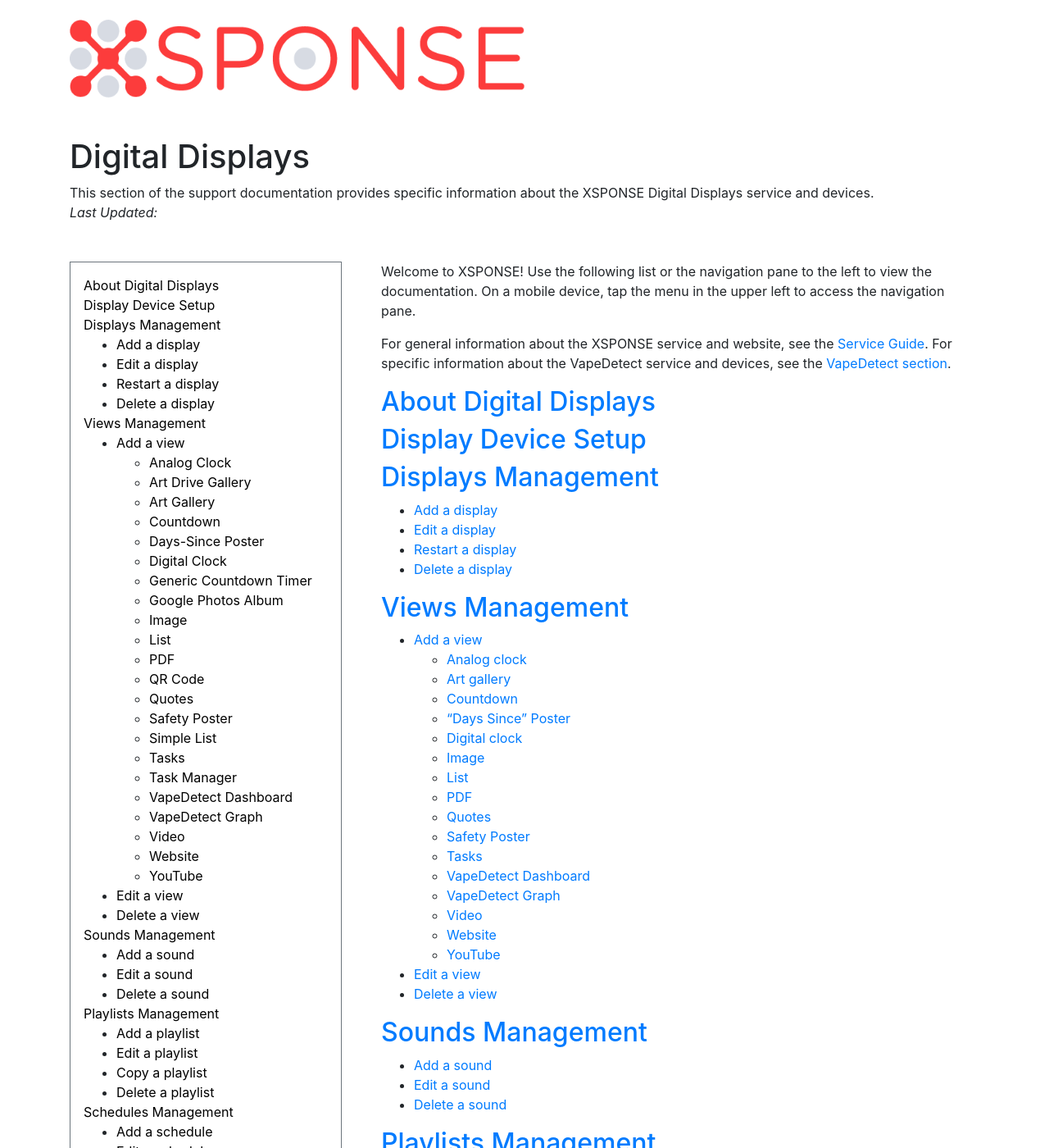
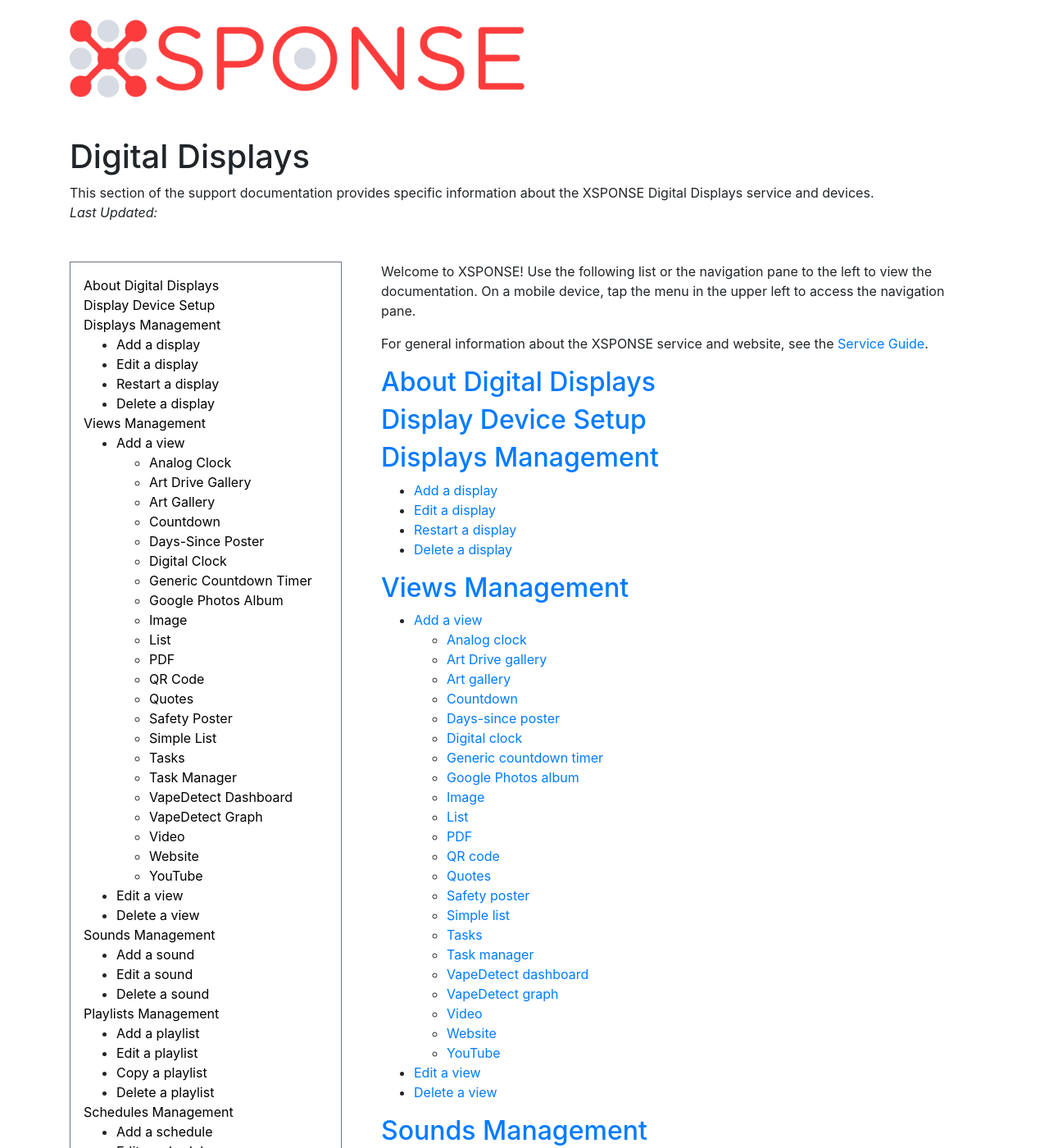
Before and after one commit to NrsSystems/docs, a Jekyll site: the page built from digital-displays/index.md, in a window 1280 px wide and 1400 px high. Shown: the whole window at 82% size. Built offline with Jekyll 4.4.1, drawn with Linux system fonts in a browser that asks for light colours; our own code applies the rules of GitHub Pages for plain Markdown files.

Commit message:
Update index.md

```diff
--- a/digital-displays/index.md
+++ b/digital-displays/index.md
@@ -4,7 +4,7 @@ abstract: This section of the support documentation provides specific informatio
 ---
 Welcome to XSPONSE! Use the following list or the navigation pane to the left to view the documentation. On a mobile device, tap the menu in the upper left to access the navigation pane.
 
-For general information about the XSPONSE service and website, see the [Service Guide](../general-ops/index.md). For specific information about the VapeDetect service and devices, see the [VapeDetect section](../vape-detect/index.md).
+For general information about the XSPONSE service and website, see the [Service Guide](../general-ops/index.md).
 
 ## [About Digital Displays](about-digital-displays.md)
 
@@ -19,18 +19,24 @@ For general information about the XSPONSE service and website, see the [Service
 ## [Views Management](views-management.md)
 - [Add a view](views-management.md#add-a-view)
   - [Analog clock](views-management.md#analog-clock)
+  - [Art Drive gallery](views-management.md#art-drive-gallery)
   - [Art gallery](views-management.md#art-gallery)
   - [Countdown](views-management.md#countdown)
-  - ["Days Since" Poster](views-management.md#days-since-poster)
+  - [Days-since poster](views-management.md#days-since-poster)
   - [Digital clock](views-management.md#digital-clock)
+  - [Generic countdown timer](views-management.md#generic-countdown-timer)
+  - [Google Photos album](views-management.md#google-photos-album)
   - [Image](views-management.md#image)
   - [List](views-management.md#list)
   - [PDF](views-management.md#pdf)
+  - [QR code](views-management.md#qr-code)
   - [Quotes](views-management.md#quotes)
-  - [Safety Poster](views-management.md#safety-poster)
+  - [Safety poster](views-management.md#safety-poster)
+  - [Simple list](views-management.md#simple-list)
   - [Tasks](views-management.md#tasks)
-  - [VapeDetect Dashboard](views-management.md#vapedetect-dashboard)
-  - [VapeDetect Graph](views-management.md#vapedetect-graph)
+  - [Task manager](views-management.md#task-manager)
+  - [VapeDetect dashboard](views-management.md#vapedetect-dashboard)
+  - [VapeDetect graph](views-management.md#vapedetect-graph)
   - [Video](views-management.md#video)
   - [Website](views-management.md#website)
   - [YouTube](views-management.md#youtube)
```
